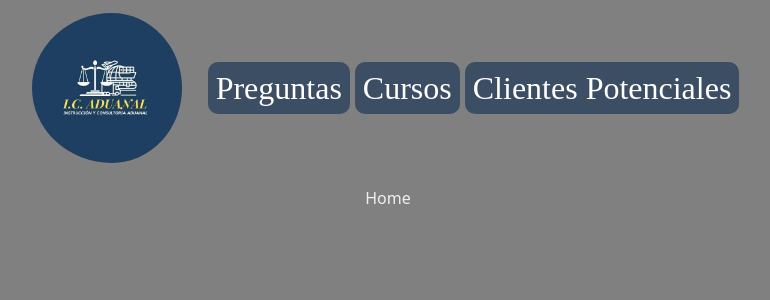
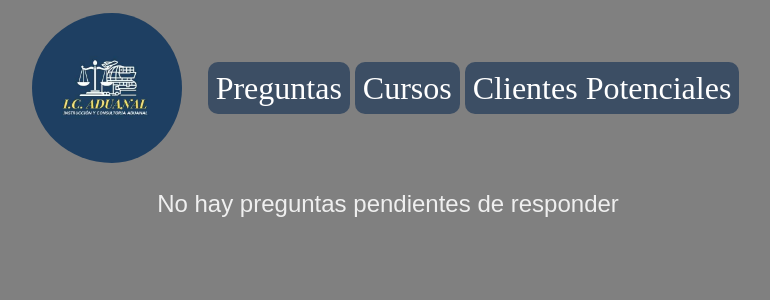
Before and after one commit to Darkk3n/CustomsConsultancy, a React (Vite) app in the folder CustomsConsultancy.Admin.Web/: page / in a window 1280 px wide. Shown: the top 300 px of the page, without its empty margins (252-1022 px from the left). Built offline with nearby package versions, Linux system fonts and the light colour scheme; no server answers.

Commit message:
Added home component and record count

```diff
--- a/CustomsConsultancy.Admin.Web/src/App.tsx
+++ b/CustomsConsultancy.Admin.Web/src/App.tsx
@@ -1,16 +1,16 @@
-import './App.css'
 import 'bootstrap/dist/css/bootstrap.min.css';
-import { NavBar } from './components/NavBar';
 import { Route, Routes } from 'react-router-dom';
 import './App.css';
+import { Home } from './Home';
 import { InquiriesIndex, InquiryDetails } from './components/Inquiries';
+import { NavBar } from './components/NavBar';
 
 function App() {
 	return (
 		<>
 			<NavBar />
 			<Routes>
-				<Route path='/' element={<div>Home</div>} />
+				<Route path='/' element={<Home />} />
 				<Route path='/inquiries' element={<InquiriesIndex />} />
 				<Route path='/courses' element={<div>Cursos</div>} />
 				<Route path='/potentialclients' element={<div>Clientes Potenciales</div>} />
--- /dev/null
+++ b/CustomsConsultancy.Admin.Web/src/Home/Home.css
@@ -0,0 +1,3 @@
+.my-display {
+   font-size: 1.5rem;
+}
--- /dev/null
+++ b/CustomsConsultancy.Admin.Web/src/Home/Home.tsx
@@ -0,0 +1,31 @@
+import { useEffect, useState } from "react"
+import { Link } from "react-router-dom"
+import { InquiryModel } from "../../../CustomsConsultancy.Web/src/Models/InquiryModel"
+import http from "../api/adminAgent"
+import './Home.css'
+
+export const Home = () => {
+	const [recordCount, setRecordCount] = useState<number>(0)
+
+	useEffect(() => {
+		http.Inquiries.getAll()
+			.then((i: InquiryModel[]) => {
+				setRecordCount(i.filter(r => !r.answered).length)
+			})
+	}, [])
+
+
+	return (
+		<>
+			{recordCount > 0 ?
+				<>
+					<div className="my-display">Existen {recordCount} preguntas sin responder.
+					</div>
+					<Link className="my-display" to='/inquiries'>Ir a Preguntas</Link>
+				</>
+				:
+				<div className="my-display">No hay preguntas pendientes de responder</div>
+			}
+		</>
+	)
+}
--- /dev/null
+++ b/CustomsConsultancy.Admin.Web/src/Home/index.ts
@@ -0,0 +1 @@
+export * from './Home';
```
